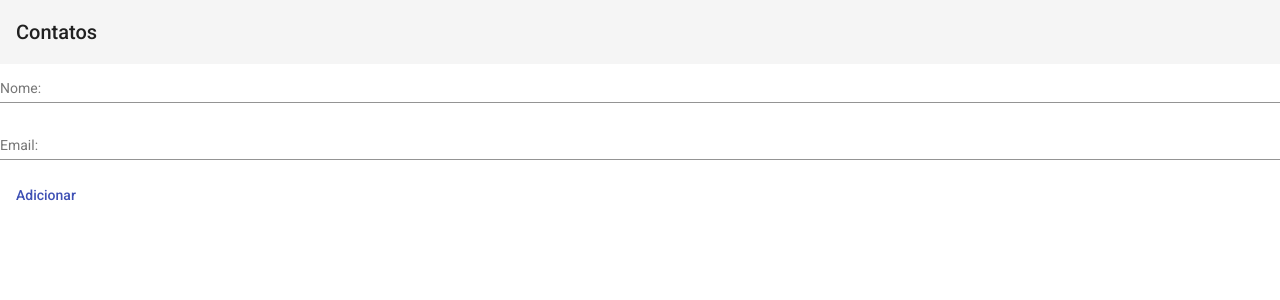
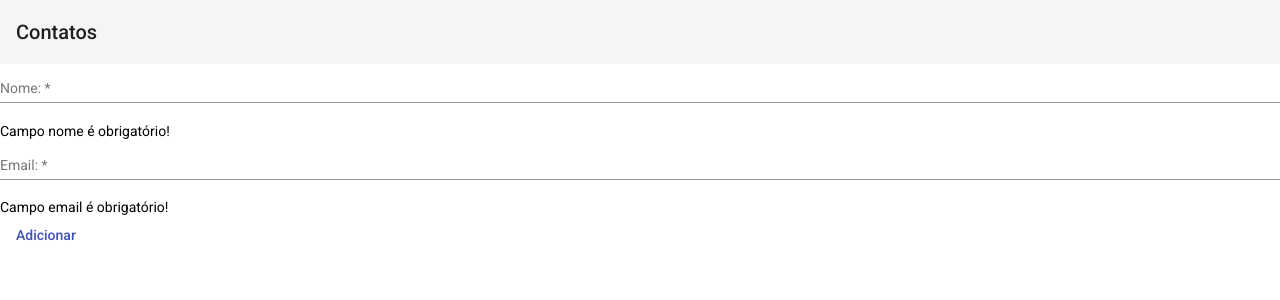
Before and after one commit to brauliosassi/angular-e-spring-full-stack, an Angular app in the folder agenda-app/: page / in a window 1280 px wide. Shown: the top 300 px of the page. Built offline with nearby package versions, Linux system fonts and the light colour scheme; no server answers.

Commit message:
128/9-Reactive forms e validações

```diff
--- a/agenda-app/src/app/contato/contato.component.html
+++ b/agenda-app/src/app/contato/contato.component.html
@@ -1,14 +1,27 @@
 <mat-toolbar>Contatos</mat-toolbar>
-<form>
+<form [formGroup]="formulario" (ngSubmit)="submit()">
     <mat-form-field class="full-width">
       <mat-label>Nome: </mat-label>
-      <input matInput placeholder="Digite seu nome" />
+      <input formControlName="nome" matInput placeholder="Digite seu nome" />
     </mat-form-field>
+    <div *ngIf="formulario.controls.nome.errors">
+      <div *ngIf="formulario.controls.nome.errors.required">
+          Campo nome é obrigatório!
+      </div>
+    </div>
 
     <mat-form-field class="full-width">
       <mat-label>Email: </mat-label>
-      <input matInput placeholder="Digite seu email" />
+      <input formControlName="email" matInput placeholder="Digite seu email" />
     </mat-form-field>
+    <div *ngIf="formulario.controls.email.errors">
+      <div *ngIf="formulario.controls.email.errors.required">
+          Campo email é obrigatório!
+      </div>
+      <div *ngIf="formulario.controls.email.errors.email">
+          Email inválido!
+      </div>
+    </div>
 
-    <button mat-button color="primary">Adicionar</button>
+    <button  mat-button color="primary">Adicionar</button>
 </form>
--- a/agenda-app/src/app/contato/contato.component.ts
+++ b/agenda-app/src/app/contato/contato.component.ts
@@ -1,6 +1,8 @@
 import { Component, OnInit } from '@angular/core';
 import { ContatoService } from '../contato.service';
 import { Contato } from './contato';
+
+import {FormBuilder, FormGroup, Validators} from '@angular/forms'
 
 @Component({
   selector: 'app-contato',
@@ -9,19 +11,29 @@ import { Contato } from './contato';
 })
 export class ContatoComponent implements OnInit {
 
+  formulario: FormGroup;
+
   constructor(
-    private service: ContatoService
+    private service: ContatoService,
+    private fb: FormBuilder
   ) { }
 
   ngOnInit(): void {
-    const c : Contato = new Contato();
-    c.nome = 'Jose';
-    c.email = 'jose@bbb.com';
-    c.favorito = false;
+      this.formulario = this.fb.group({
+        nome: ['', Validators.required],
+        email: ['', [Validators.required, Validators.email]]
+      })
 
-    this.service.save(c).subscribe( resposta =>{
-      console.log(resposta);
-    })
   }
 
+  submit() {
+    const erroNomeRequired = this.formulario.controls.nome.errors.required;
+    const erroEmailInvalido = this.formulario.controls.email.errors.email;
+    console.log('erroNomeRequired', erroNomeRequired);
+    console.log('erroEmailInvalido', erroEmailInvalido);
+
+    /* this.service.save(c).subscribe( resposta =>{
+      console.log(resposta);
+    }) */
+  }
 }
```
Also changed, not shown: agenda-app/src/app/app.module.ts (+6 -3 lines), 1 other file (tests, documents, lock files or other folders).
